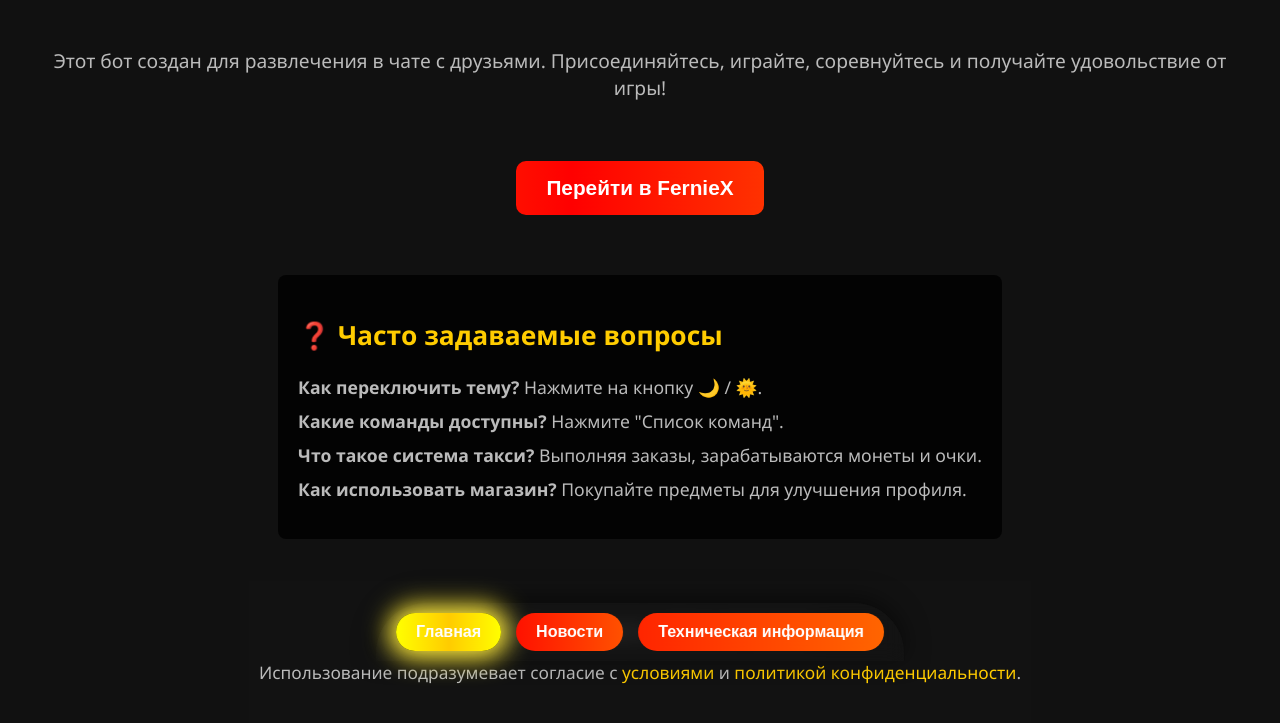
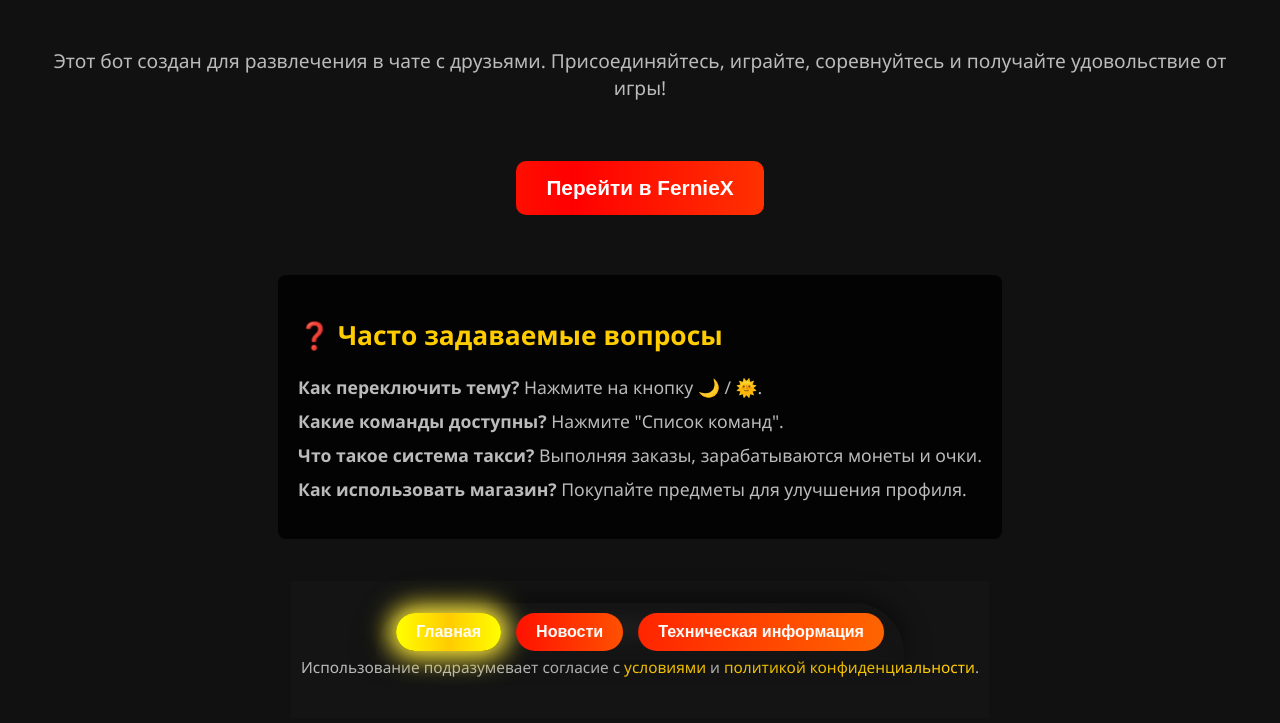
Before and after one commit to FernadezTain/weboficsite, a plain HTML site: page index.html in a window 1280 px wide. Shown: the part 139-862 px from the top of the page. Drawn offline with Linux system fonts and the light colour scheme.

Commit message:
Update layout.css

```diff
--- a/css/layout.css
+++ b/css/layout.css
@@ -132,17 +132,17 @@
   p { font-size: 1em; }
 }
 
-/* footer.css или в вашем layout.css */
 .footer {
-  text-align: center;       /* центрируем текст */
-  color: white;             /* белый текст */
-  padding: 20px 10px;       /* отступы сверху/снизу и по бокам */
-  background: rgba(20,20,20,0.5); /* полупрозрачный фон, чтобы смотрелось на любой секции */
-  backdrop-filter: blur(5px);     /* размытие фона под футером */
-  font-size: 0.9em;
+  text-align: center;        /* центрируем текст */
+  color: white;              /* белый текст */
+  padding: 20px 10px;        /* отступы сверху/снизу */
+  background-color: #141414; /* тёмный сплошной фон */
+  font-size: 0.8em;          /* чуть меньше шрифт */
+  backdrop-filter: none;     /* отключаем любые фильтры */
+  opacity: 1;                /* полностью непрозрачный */
 }
 .footer a {
-  color: #ffcc00;           /* ссылки в футере желтые */
+  color: #ffcc00;
   text-decoration: none;
 }
 .footer a:hover {
```
